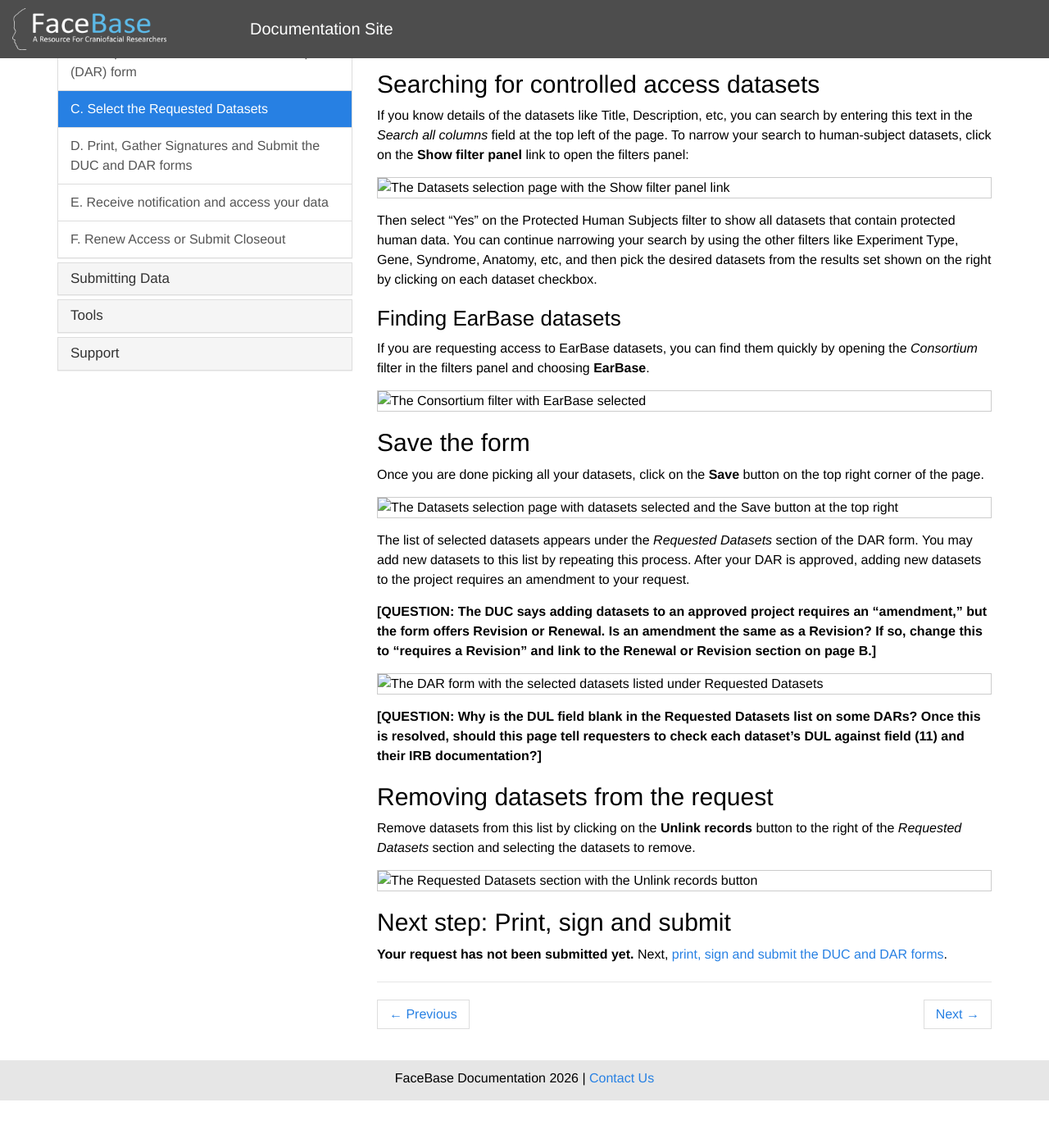
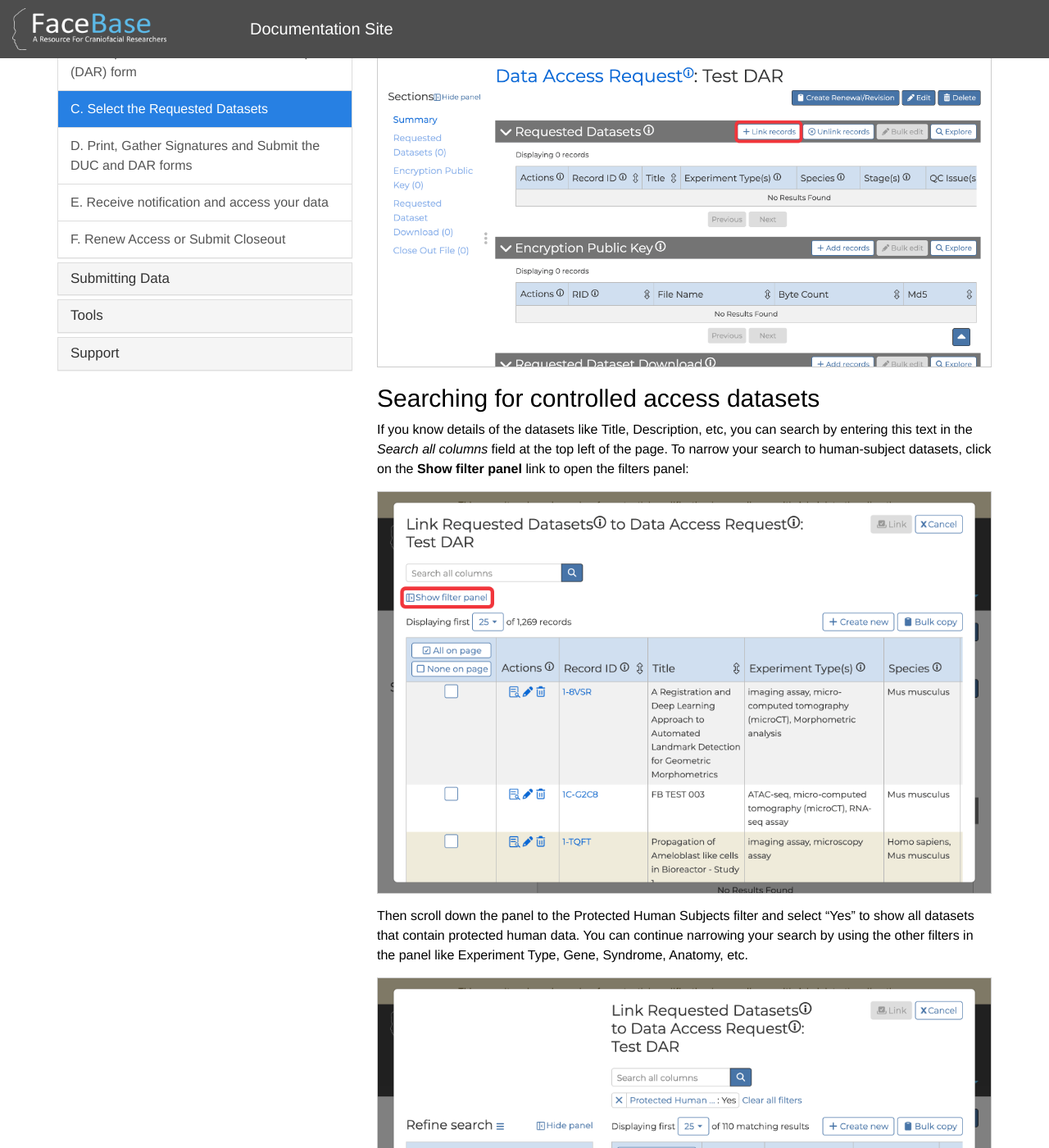
Before and after one commit to informatics-isi-edu/facebase-docs, a Jekyll site: the page built from docs/_docs/human-data/select-datasets.md, in a window 1280 px wide and 1400 px high, scrolled down 339 px. Shown: the whole window at 82% size. Built offline with Jekyll 4.4.1, drawn with Linux system fonts in a browser that asks for light colours; comment, search, counter and statistics services are not loaded; before the commit the page ends 1681 px from its top, so only the background shows below that; some of the changed text lies outside the part shown.

Commit message:
added screenshots for requesting datasets

```diff
--- a/docs/_docs/human-data/select-datasets.md
+++ b/docs/_docs/human-data/select-datasets.md
@@ -19,7 +19,12 @@
 
 ![The Datasets selection page with the Show filter panel link]({{ "/assets/img/dar-select-datasets-2.png" | relative_url }})
 
-Then select "Yes" on the Protected Human Subjects filter to show all datasets that contain protected human data. You can continue narrowing your search by using the other filters like Experiment Type, Gene, Syndrome, Anatomy, etc, and then pick the desired datasets from the results set shown on the right by clicking on each dataset checkbox.
+Then scroll down the panel to the Protected Human Subjects filter and select "Yes" to show all datasets that contain protected human data. You can continue narrowing your search by using the other filters in the panel like Experiment Type, Gene, Syndrome, Anatomy, etc.
+
+![The Datasets selection page with the Show filter panel open and the Protected Human Subjects filter with "Yes" selected]({{ "/assets/img/dar-select-datasets-human.png" | relative_url }})
+
+Pick the desired datasets from the results set shown on the right by clicking on each dataset checkbox.
+
 
 ### Finding EarBase datasets
 
@@ -29,7 +34,7 @@
 
 ## Save the form
 
-Once you are done picking all your datasets, click on the **Save** button on the top right corner of the page.
+Once you are done picking all your datasets, click on the **Link** button on the top right corner of the page.
 
 ![The Datasets selection page with datasets selected and the Save button at the top right]({{ "/assets/img/dar-select-datasets-3.png" | relative_url }})
 
```
Also changed, not shown: docs/assets/img/dar-select-datasets-1.png (added), docs/assets/img/dar-select-datasets-2.png (added), docs/assets/img/dar-select-datasets-3.png (added), docs/assets/img/dar-select-datasets-4.png (added), docs/assets/img/dar-select-datasets-5.png (added), docs/assets/img/dar-select-datasets-earbase.png (added), docs/assets/img/dar-select-datasets-human.png (added).
